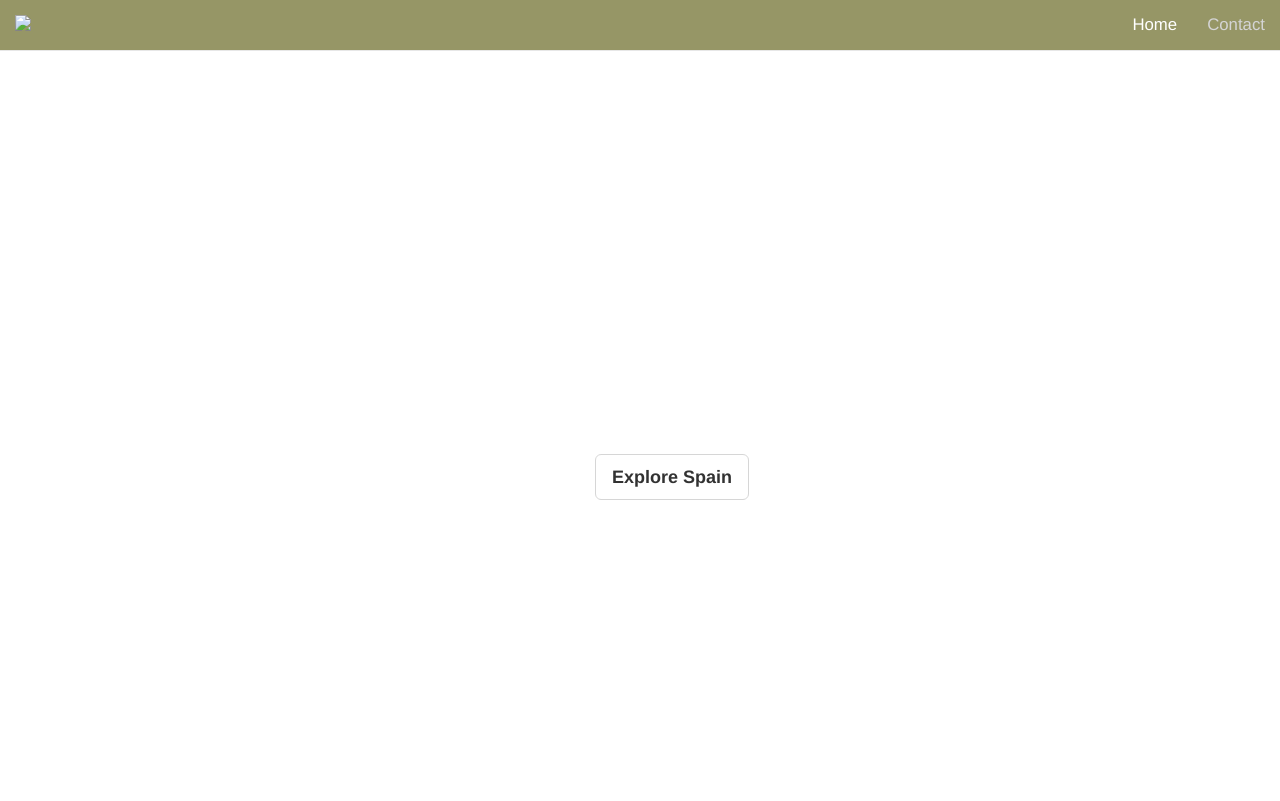
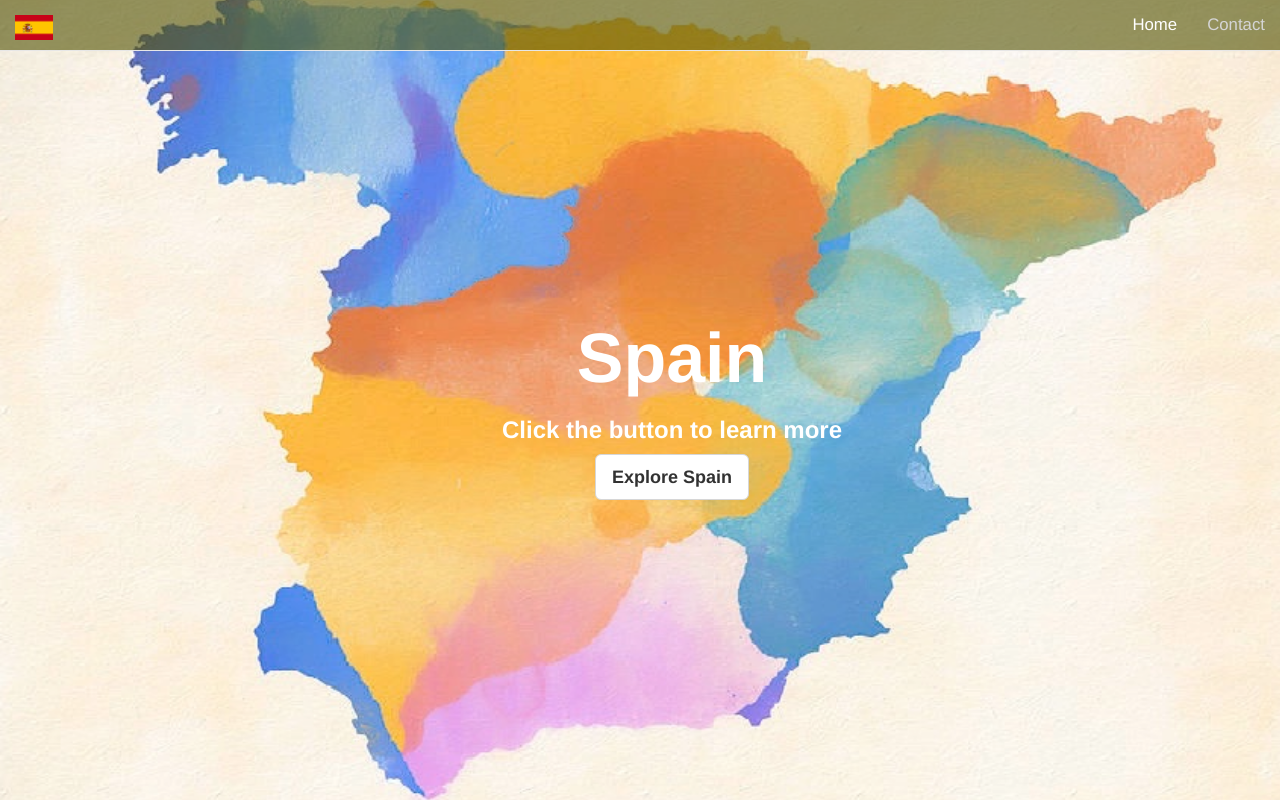
Before and after one commit to GiuliaCarfora/Group-project, a plain HTML site: page test.html in a window 1280 px wide. Shown: the top 801 px of the page. Drawn offline with nearby package versions, Linux system fonts and the light colour scheme.

Commit message:
PATH TO PICTURES

```diff
--- a/CSS/styles1.css
+++ b/CSS/styles1.css
@@ -19,7 +19,7 @@ html,body{
 }
 
 #home {
-	background: url('../espa3.png') no-repeat center center fixed;
+	background: url('../IMAGES/espa3.png') no-repeat center center fixed;
 display: table;
 	height:100%;
 position: relative;
--- a/test.html
+++ b/test.html
@@ -23,7 +23,7 @@
       <span class="icon-bar"></span>
       <span class="icon-bar"></span>
     </button>
-    <a class="navbar-brand" href="#"><img src="flag.png" height="25" ></a>
+    <a class="navbar-brand" href="#"><img src="IMAGES/flag.png" height="25" ></a>
     </div>
     <div class="collapse navbar-collapse" id="navbar-collapse-main">
       <ul class="nav navbar-nav navbar-right">
```
